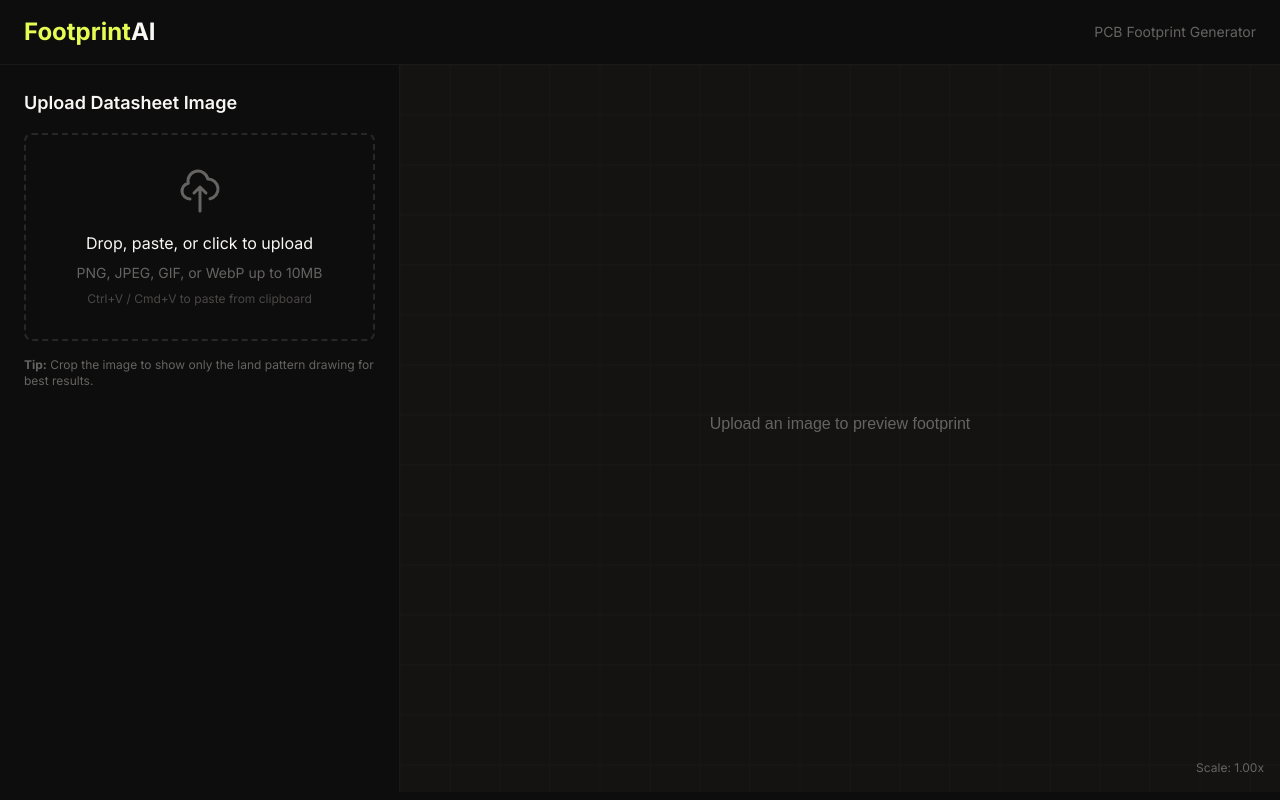
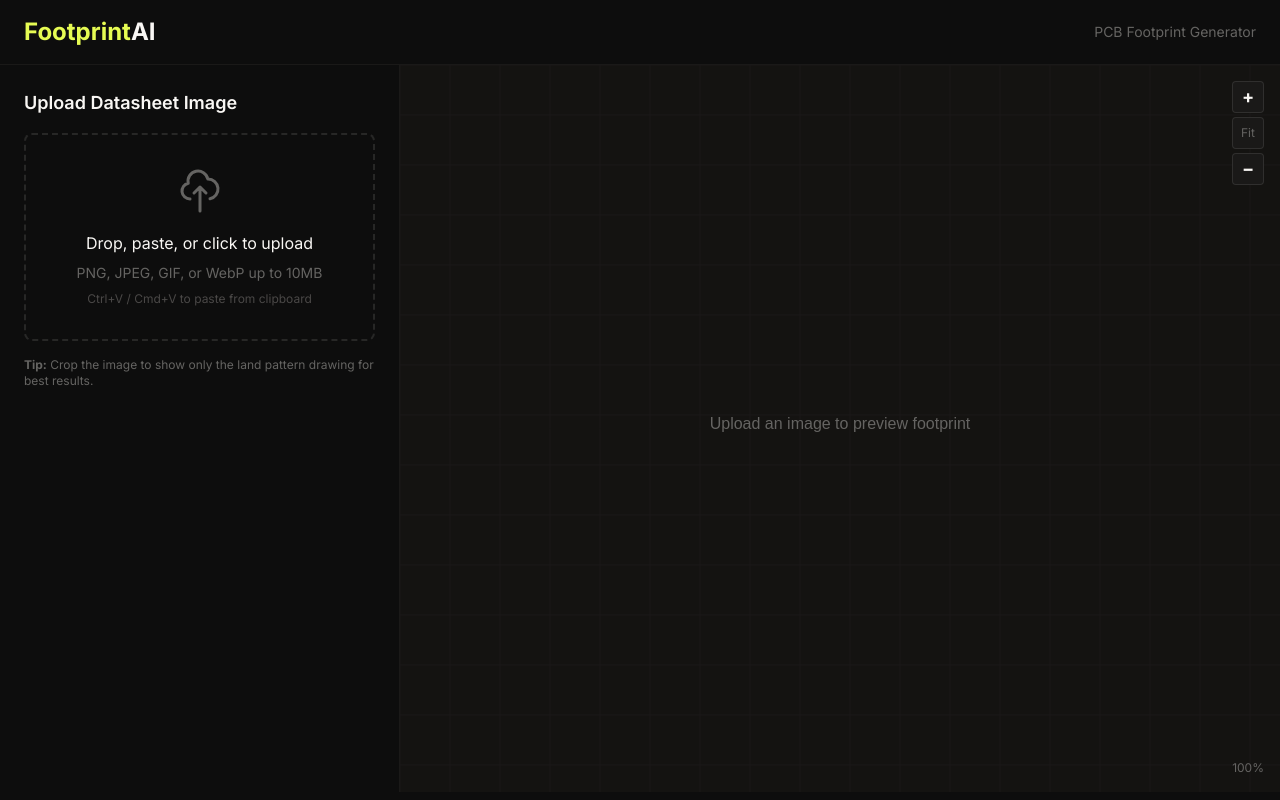
Before and after one commit to evanblasband/pcb_footprint_generator, a React (Vite) app in the folder frontend/: page / in a window 1280 px wide. Built offline with nearby package versions, Linux system fonts and the light colour scheme.

Commit message:
user zoom with scroll in preview

```diff
--- a/frontend/src/components/PreviewCanvas.jsx
+++ b/frontend/src/components/PreviewCanvas.jsx
@@ -8,11 +8,19 @@ function PreviewCanvas({ footprint, selectedPin1, pin1Required, onSelectPin1 })
   const canvasRef = useRef(null)
   const containerRef = useRef(null)
   const [scale, setScale] = useState(1)
+  const [baseScale, setBaseScale] = useState(1) // Scale that fits the footprint
+  const [zoomLevel, setZoomLevel] = useState(1) // User zoom multiplier
   const [offset, setOffset] = useState({ x: 0, y: 0 })
+  const [baseOffset, setBaseOffset] = useState({ x: 0, y: 0 }) // Offset for fit view
   const [hoveredPad, setHoveredPad] = useState(null)
 
   // Coordinate conversion (mm to canvas pixels)
   const MM_TO_PX = 50 // 50 pixels per mm
+
+  // Zoom limits
+  const MIN_ZOOM = 0.25
+  const MAX_ZOOM = 5
+  const ZOOM_STEP = 0.25
 
   /**
    * Calculate canvas dimensions and scale to fit footprint.
@@ -49,18 +57,22 @@ function PreviewCanvas({ footprint, selectedPin1, pin1Required, onSelectPin1 })
     // Calculate scale to fit
     const scaleX = (containerWidth - 40) / (fpWidth * MM_TO_PX)
     const scaleY = (containerHeight - 40) / (fpHeight * MM_TO_PX)
-    const newScale = Math.min(scaleX, scaleY, 2) // Cap at 2x
+    const fitScale = Math.min(scaleX, scaleY, 2) // Cap at 2x
 
     // Center offset
     const centerX = (minX + maxX) / 2
     const centerY = (minY + maxY) / 2
 
-    setScale(newScale)
-    setOffset({
-      x: containerWidth / 2 - centerX * MM_TO_PX * newScale,
-      y: containerHeight / 2 + centerY * MM_TO_PX * newScale, // Flip Y
-    })
-  }, [footprint])
+    const fitOffset = {
+      x: containerWidth / 2 - centerX * MM_TO_PX * fitScale * zoomLevel,
+      y: containerHeight / 2 + centerY * MM_TO_PX * fitScale * zoomLevel, // Flip Y
+    }
+
+    setBaseScale(fitScale)
+    setBaseOffset(fitOffset)
+    setScale(fitScale * zoomLevel)
+    setOffset(fitOffset)
+  }, [footprint, zoomLevel])
 
   // Recalculate on footprint change or resize
   useEffect(() => {
@@ -70,6 +82,36 @@ function PreviewCanvas({ footprint, selectedPin1, pin1Required, onSelectPin1 })
     window.addEventListener('resize', handleResize)
     return () => window.removeEventListener('resize', handleResize)
   }, [calculateTransform])
+
+  /**
+   * Handle zoom in.
+   */
+  const handleZoomIn = useCallback(() => {
+    setZoomLevel(prev => Math.min(prev + ZOOM_STEP, MAX_ZOOM))
+  }, [])
+
+  /**
+   * Handle zoom out.
+   */
+  const handleZoomOut = useCallback(() => {
+    setZoomLevel(prev => Math.max(prev - ZOOM_STEP, MIN_ZOOM))
+  }, [])
+
+  /**
+   * Reset zoom to fit.
+   */
+  const handleResetZoom = useCallback(() => {
+    setZoomLevel(1)
+  }, [])
+
+  /**
+   * Handle mouse wheel for zooming.
+   */
+  const handleWheel = useCallback((e) => {
+    e.preventDefault()
+    const delta = e.deltaY > 0 ? -ZOOM_STEP : ZOOM_STEP
+    setZoomLevel(prev => Math.max(MIN_ZOOM, Math.min(MAX_ZOOM, prev + delta)))
+  }, [])
 
   /**
    * Draw the footprint on canvas.
@@ -173,6 +215,7 @@ function PreviewCanvas({ footprint, selectedPin1, pin1Required, onSelectPin1 })
         ref={canvasRef}
         onMouseMove={handleMouseMove}
         onClick={handleClick}
+        onWheel={handleWheel}
         className="w-full h-full"
       />
 
@@ -185,6 +228,31 @@ function PreviewCanvas({ footprint, selectedPin1, pin1Required, onSelectPin1 })
         </div>
       )}
 
+      {/* Zoom controls */}
+      <div className="absolute top-4 right-4 flex flex-col gap-1">
+        <button
+          onClick={handleZoomIn}
+          className="w-8 h-8 bg-bg-tertiary hover:bg-bg-secondary border border-text-secondary/30 rounded text-text-primary text-lg font-bold transition-colors"
+          title="Zoom in"
+        >
+          +
+        </button>
+        <button
+          onClick={handleResetZoom}
+          className="w-8 h-8 bg-bg-tertiary hover:bg-bg-secondary border border-text-secondary/30 rounded text-text-secondary text-xs transition-colors"
+          title="Reset zoom"
+        >
+          Fit
+        </button>
+        <button
+          onClick={handleZoomOut}
+          className="w-8 h-8 bg-bg-tertiary hover:bg-bg-secondary border border-text-secondary/30 rounded text-text-primary text-lg font-bold transition-colors"
+          title="Zoom out"
+        >
+          −
+        </button>
+      </div>
+
       {/* Hover tooltip */}
       {hoveredPad !== null && footprint?.pads?.[hoveredPad] && (
         <div className="absolute bottom-4 left-4 bg-bg-tertiary border border-text-secondary/30 rounded-lg px-3 py-2">
@@ -192,9 +260,9 @@ function PreviewCanvas({ footprint, selectedPin1, pin1Required, onSelectPin1 })
         </div>
       )}
 
-      {/* Scale indicator */}
+      {/* Zoom indicator */}
       <div className="absolute bottom-4 right-4 text-xs text-text-secondary">
-        Scale: {scale.toFixed(2)}x
+        {Math.round(zoomLevel * 100)}%
       </div>
     </div>
   )
```
Also changed, not shown: 1 other file (tests, documents, lock files or other folders).
